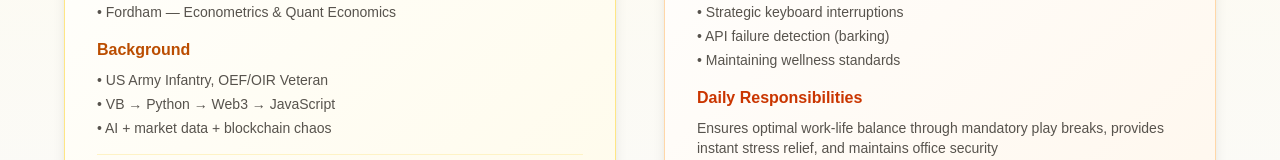
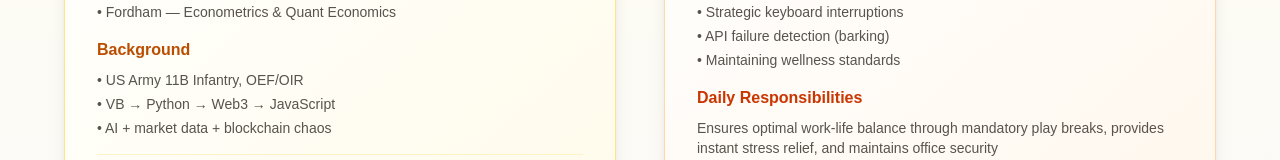
Before and after one commit to Xarbin/Rosie-Learning-Systems, a Next.js app in the folder studio/frontend/: page / in a window 1280 px wide. Shown: the part 3664-3824 px from the top of the page. Built offline with nearby package versions, Linux system fonts and the light colour scheme.

Commit message:
misc changes

```diff
--- a/studio/frontend/pages/index.js
+++ b/studio/frontend/pages/index.js
@@ -400,7 +400,7 @@ export default function Home() {
                     <div>
                       <h4 className="font-semibold text-amber-700 mb-1 sm:mb-2 text-sm sm:text-base">Background</h4>
                       <ul className="text-xs sm:text-sm text-stone-600 space-y-1">
-                        <li>• US Army Infantry, OEF/OIR Veteran</li>
+                        <li>• US Army 11B Infantry, OEF/OIR </li>
                         <li>• VB → Python → Web3 → JavaScript</li>
                         <li>• AI + market data + blockchain chaos</li>
                       </ul>
```
